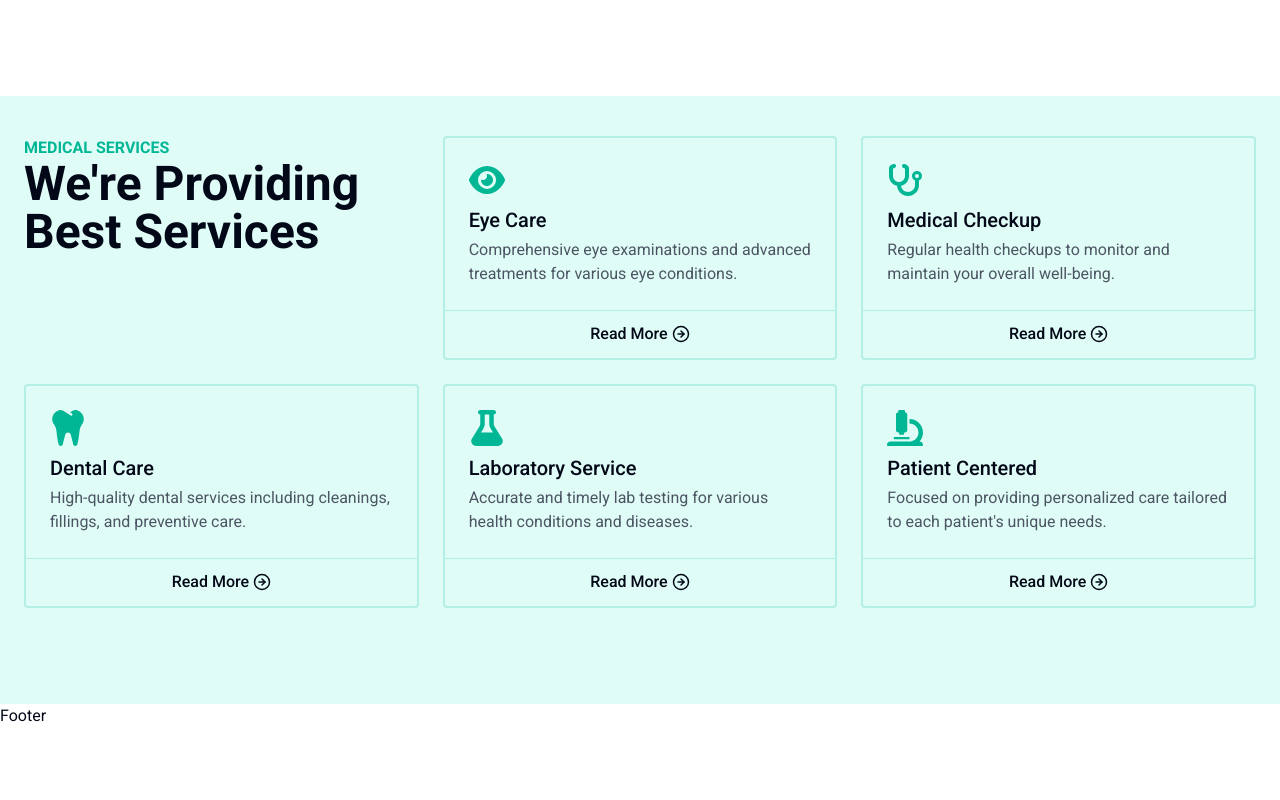
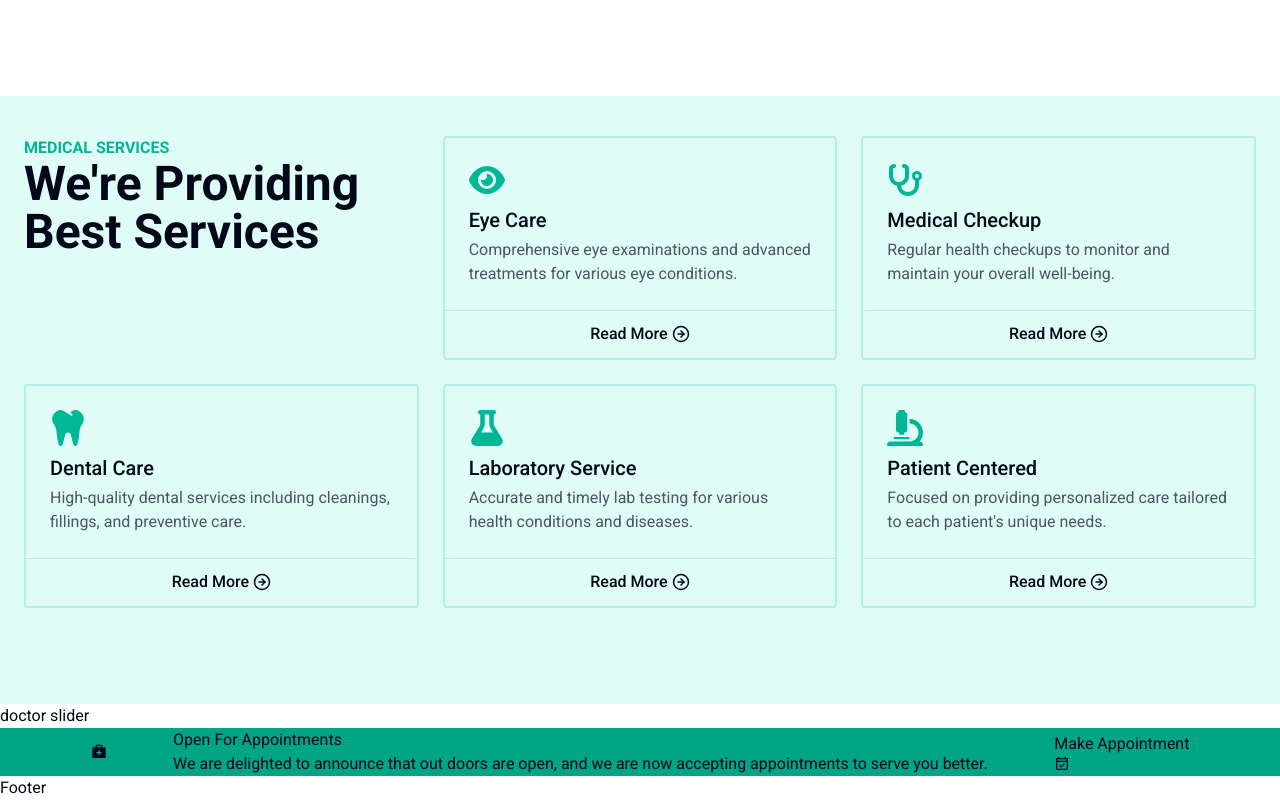
Before and after one commit to Mh-Monzil/MedFlow, a React (Vite) app: page / in a window 1280 px wide. Shown: the part 1342-2142 px from the top of the page. Before the commit the page ends 2070 px from the top, so only its background shows below. Built offline with nearby package versions, Linux system fonts and the light colour scheme.

Commit message:
add: icon added

```diff
--- a/src/components/Home/AppointmentBox.jsx
+++ b/src/components/Home/AppointmentBox.jsx
@@ -1,18 +1,21 @@
 import { Link } from "react-router-dom";
-
+import { RiFirstAidKitFill } from "react-icons/ri";
+import { MdOutlineEventAvailable } from "react-icons/md";
 
 const AppointmentBox = () => {
     return (
-        <div>
-            <p>icon</p>
+        <div className="bg-primaryDark">
+            <div className="max-w-7xl mx-auto px-4 md:px-6 flex flex-col md:flex-row items-center justify-evenly">
+            <RiFirstAidKitFill />
             <div>
                 <h2>Open For Appointments</h2>
                 <p>We are delighted to announce that out doors are open, and we are now accepting appointments to serve you better.</p>
             </div>
             <Link>
                 <span>Make Appointment</span>
-                <span>icon</span>
+                <MdOutlineEventAvailable />
             </Link>
+            </div>
         </div>
     );
 };
--- a/src/pages/Home.jsx
+++ b/src/pages/Home.jsx
@@ -1,3 +1,4 @@
+import AppointmentBox from "@/components/Home/AppointmentBox";
 import Banner from "@/components/Home/Banner";
 import BannerCard from "@/components/Home/BannerCard";
 import MedicalServices from "@/components/Home/MedicalServices";
@@ -12,6 +13,8 @@ const Home = () => {
             <BannerCard />
             <Welcome />
             <MedicalServices />
+            doctor slider
+            <AppointmentBox />
         </div>
     );
 };
```
